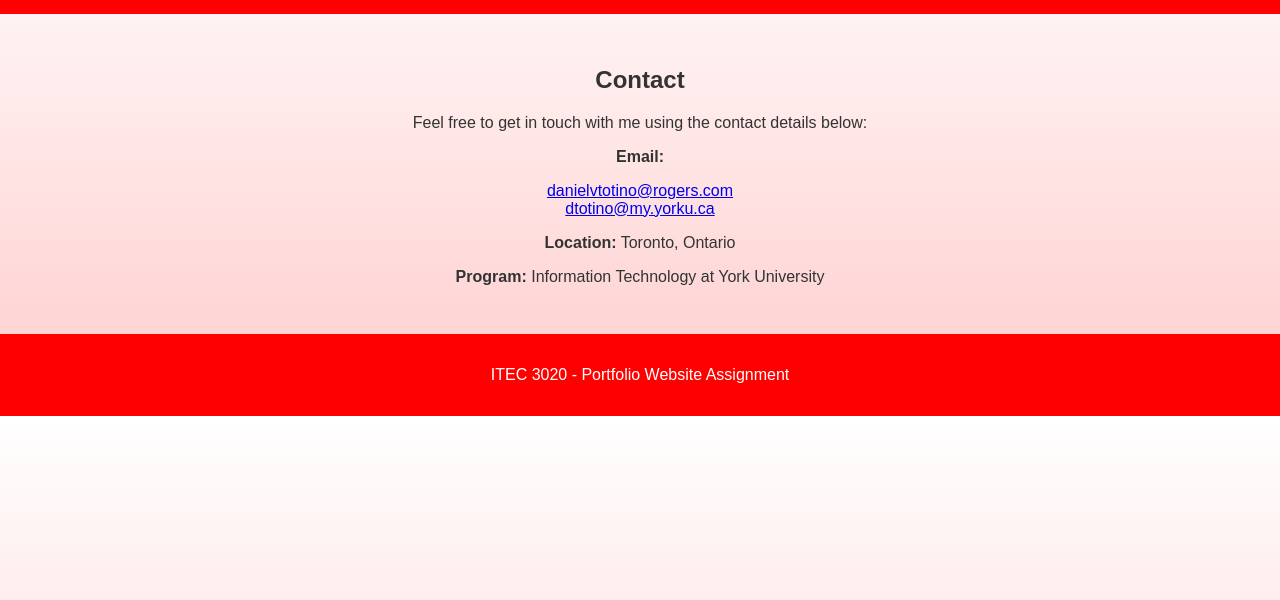
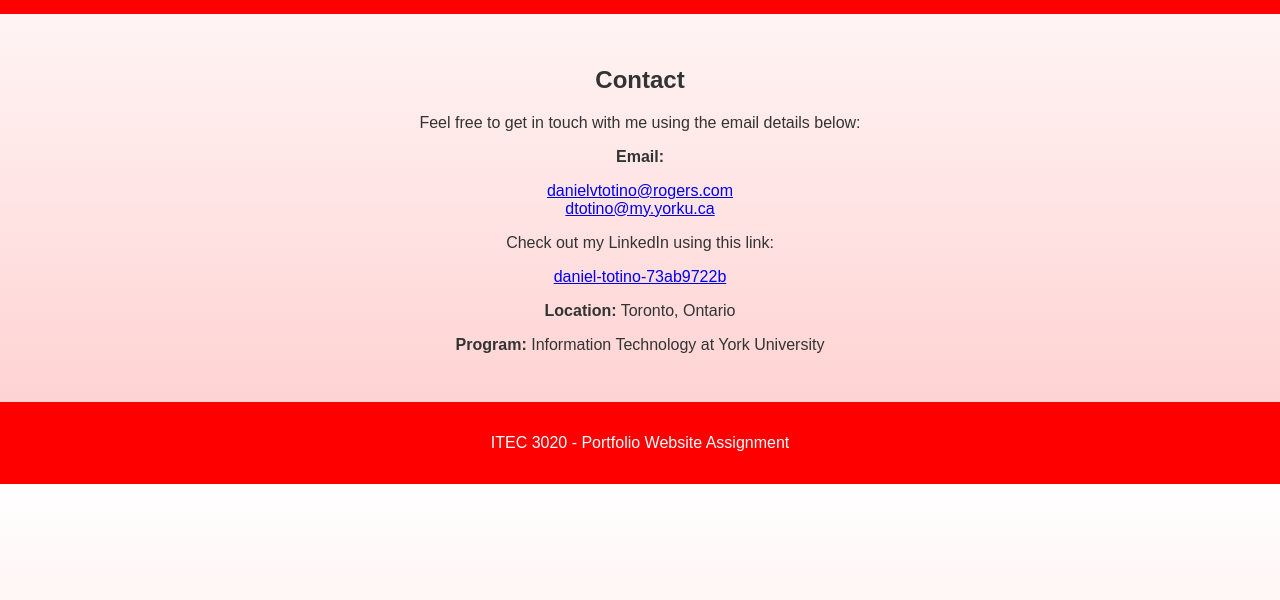
Before and after one commit to d-totino/my-portfolio-website, a plain HTML site: page contact.html in a window 1280 px wide. Shown: the part 116-716 px from the top of the page. Drawn offline with Linux system fonts and the light colour scheme.

Commit message:
Update contact.html

```diff
--- a/contact.html
+++ b/contact.html
@@ -22,7 +22,7 @@
   <!-- main content -->
   <main>
     <h2>Contact</h2>
-    <p>Feel free to get in touch with me using the contact details below:</p>
+    <p>Feel free to get in touch with me using the email details below:</p>
 
     <!-- clickable emails -->
     <p><strong>Email:</strong></p>
@@ -30,6 +30,10 @@
       <li><a href="mailto:danielvtotino@rogers.com">danielvtotino@rogers.com</a></li>
       <li><a href="mailto:dtotino@my.yorku.ca">dtotino@my.yorku.ca</a></li>
     </ul>
+    <!-- Linkedin information -->
+    <p>Check out my LinkedIn using this link:</p>
+    <p><a href="https://www.linkedin.com/in/daniel-totino-73ab9722b/?originalSubdomain=ca" target="_blank">daniel-totino-73ab9722b</a></p>
+
 
     <!-- extra info -->
     <p><strong>Location:</strong> Toronto, Ontario</p>
```
